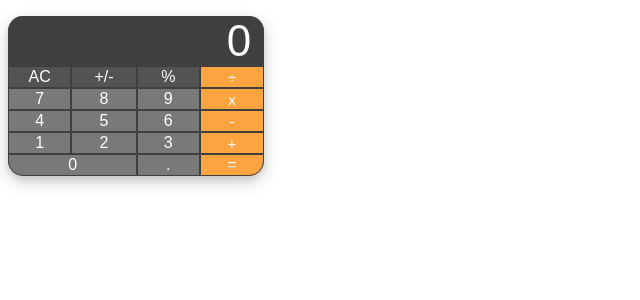
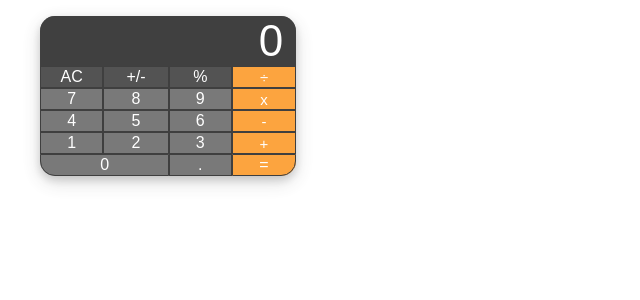
Before and after one commit to raseward14/react-calculator-chrome-extension, a React (Create React App) app in the folder react-chrome-ext/: page / in a window 1280 px wide. Shown: the top 300 px of the page, without its empty margins (0-640 px from the left). Built offline with nearby package versions, Linux system fonts and the light colour scheme; a web font is replaced by a local one.

Commit message:
extending the width further of the app.css app class

```diff
--- a/react-chrome-ext/src/App.css
+++ b/react-chrome-ext/src/App.css
@@ -4,6 +4,6 @@
 }
 
 .container {
-    width: 14rem;
+    width: 20rem;
     height: 14rem;
 }
```
Also changed, not shown: 1 other file (tests, documents, lock files or other folders).
